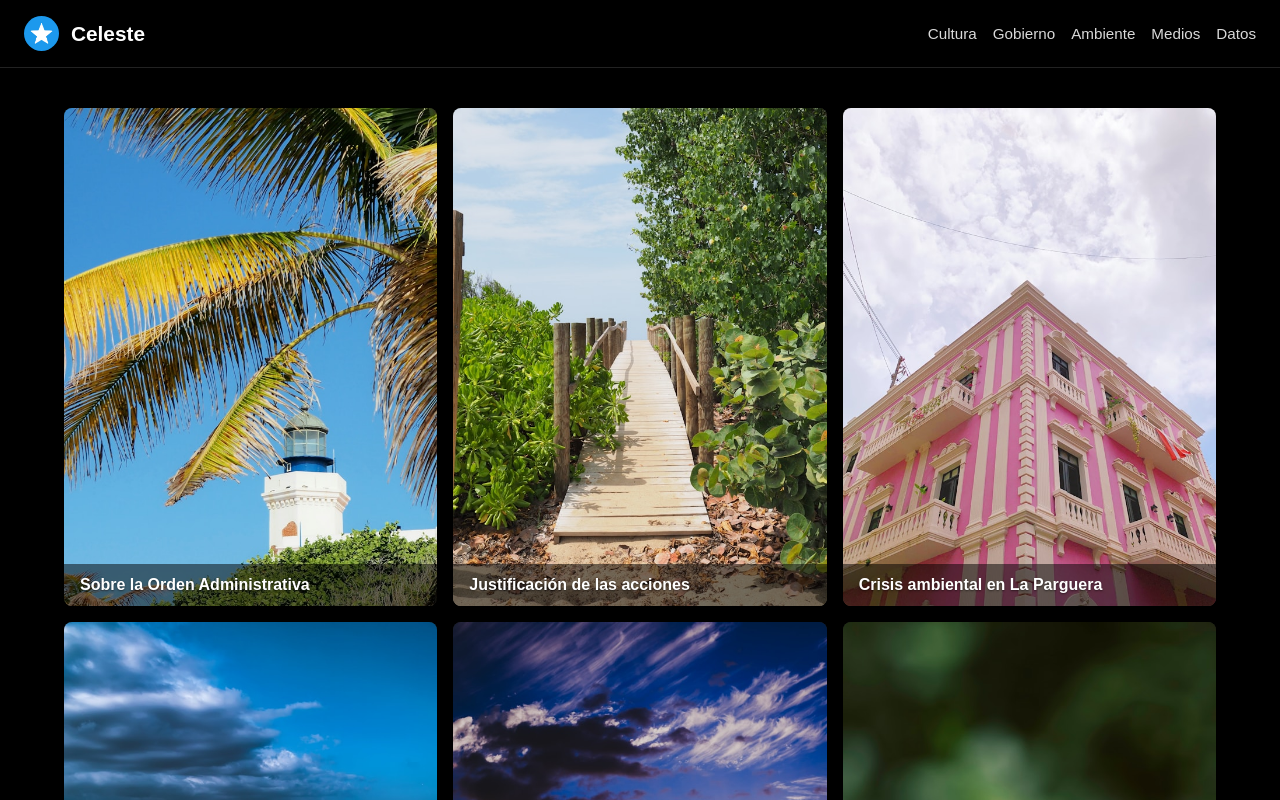
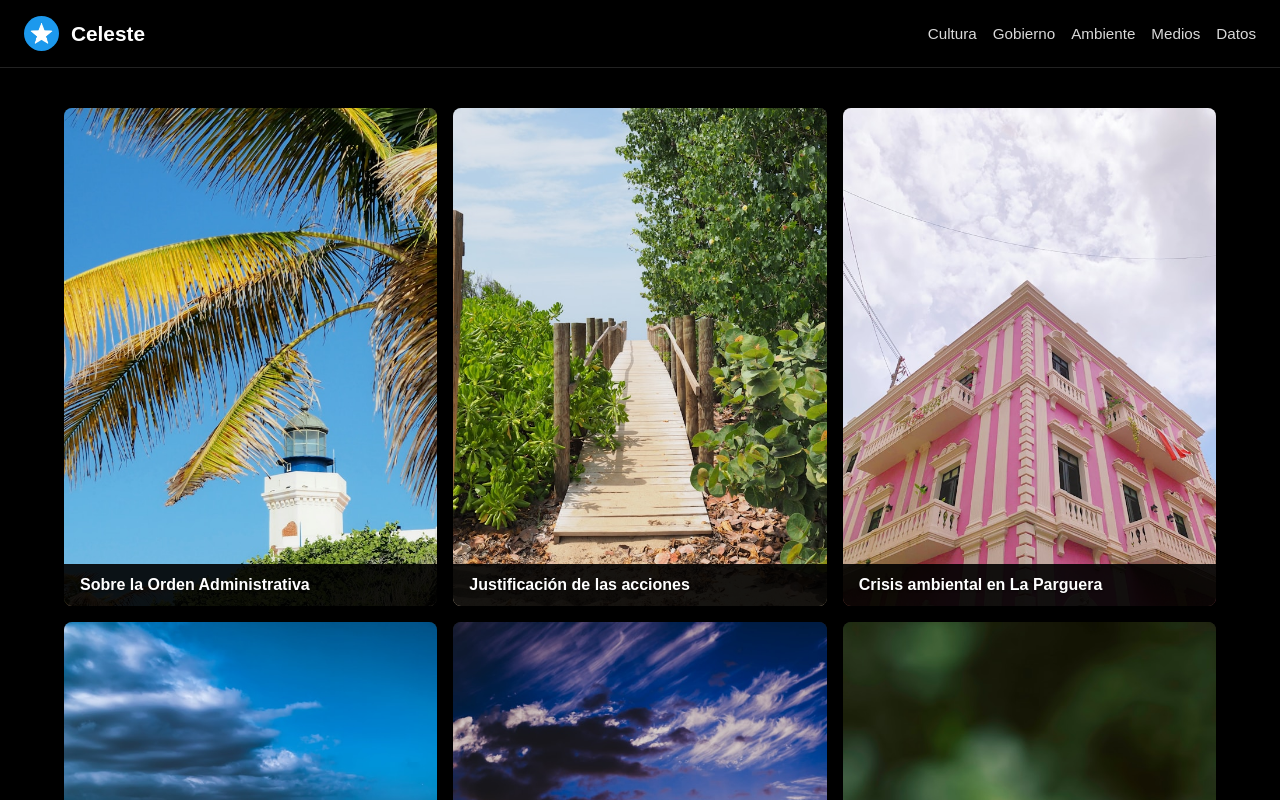
Before and after one commit to landstudiopr/La-Celeste, a plain HTML site: page index.html in a window 1280 px wide. Shown: the top 800 px of the page. Drawn offline with Linux system fonts and the light colour scheme; a web font is replaced by a local one.

Commit message:
Update index.html

```diff
--- a/index.html
+++ b/index.html
@@ -169,7 +169,7 @@
       bottom: 0;
       width: 100%;
       padding: 0.75rem 1rem;
-      background: rgba(0, 0, 0, 0.5);
+      background: rgba(0, 0, 0, 0.9);
       font-weight: 600;
       font-size: 1rem;
       text-shadow: 0 1px 2px rgba(0,0,0,0.5);
```
